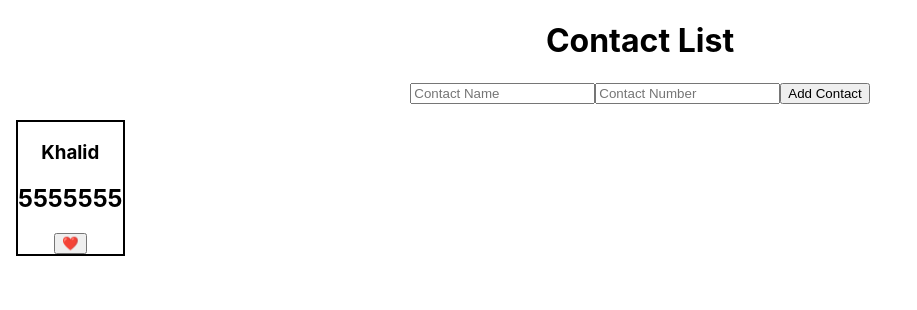
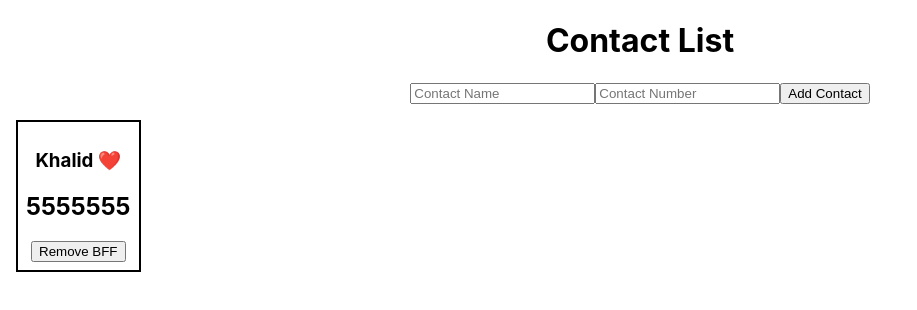
Before and after one commit to turingschool-examples/React-Testing-Contact-List, a React (Create React App) app: page / in a window 1280 px wide. Shown: the top 310 px of the page, without its empty margins (0-917 px from the left). Built offline with nearby package versions, Linux system fonts and the light colour scheme.

Commit message:
Add best friend functionality

```diff
--- a/src/App/App.js
+++ b/src/App/App.js
@@ -23,12 +23,22 @@ class App extends Component {
     this.setState({contacts: [...this.state.contacts, contact]})
   }
 
+  toggleBestFriend = (id) => {
+    const copiedContacts = [...this.state.contacts]
+    copiedContacts.forEach(contact => {
+      if(contact.id === id) {
+        contact.bestFriend = !contact.bestFriend
+      }
+    })
+    this.setState({contacts: copiedContacts});
+  }
+
   render() {
     return (
       <main className="App">
         <h1>Contact List</h1>
         <Form addContact={this.addContact}/>
-        <ContactList contacts={this.state.contacts}/>
+        <ContactList contacts={this.state.contacts} toggleBestFriend={this.toggleBestFriend}/>
       </main>
     )
   }
--- a/src/ContactCard/ContactCard.css
+++ b/src/ContactCard/ContactCard.css
@@ -1,4 +1,5 @@
 .ContactCard {
   border: solid black 2px;
   margin: 1em;
+  padding: .5em;
 }
--- a/src/ContactCard/ContactCard.js
+++ b/src/ContactCard/ContactCard.js
@@ -2,13 +2,13 @@ import React from 'react';
 import propTypes from 'prop-types';
 import './ContactCard.css';
 
-const ContactCard = ({name, number, bestFriend, id}) => {
+const ContactCard = ({name, number, bestFriend, id, toggleBestFriend}) => {
   return (
     <article className="ContactCard" id={id}>
-      <h1>{name}</h1>
+      <h1>{name}{bestFriend && <span> ❤️  </span>}</h1>
       <h2>{number}</h2>
-      <button>
-        {bestFriend ? "❤️ " : "Add best friend"}
+      <button onClick={()=> toggleBestFriend(id)}>
+        {!bestFriend ? "Make BFF" : "Remove BFF"}
       </button>
     </article>
   )
--- a/src/ContactList/ContactList.js
+++ b/src/ContactList/ContactList.js
@@ -3,11 +3,18 @@ import ContactCard from '../ContactCard/ContactCard';
 import propTypes from 'prop-types';
 import './ContactList.css';
 
-const ContactList = ({contacts}) => {
+const ContactList = ({contacts, toggleBestFriend}) => {
 
   const contactCards = contacts.map((contact, i) => {
     const { name, id, number, bestFriend } = contact;
-    return <ContactCard key={i} id={id} name={name} number={number} bestFriend={bestFriend} />
+    return <ContactCard
+      key={i}
+      id={id}
+      name={name}
+      number={number}
+      bestFriend={bestFriend}
+      toggleBestFriend={toggleBestFriend}
+    />
   })
 
   return (
```
